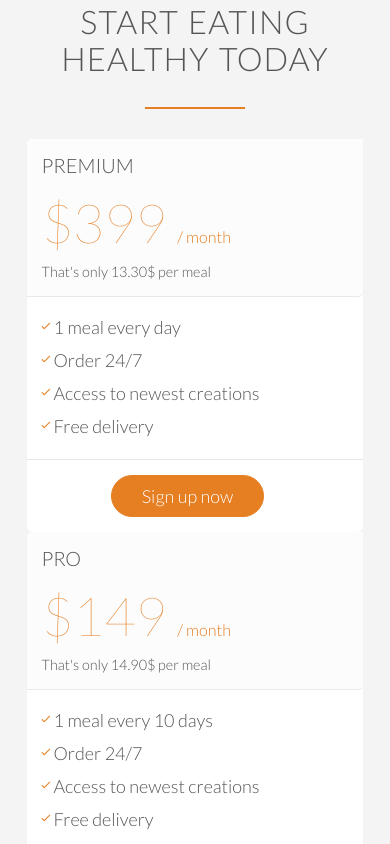
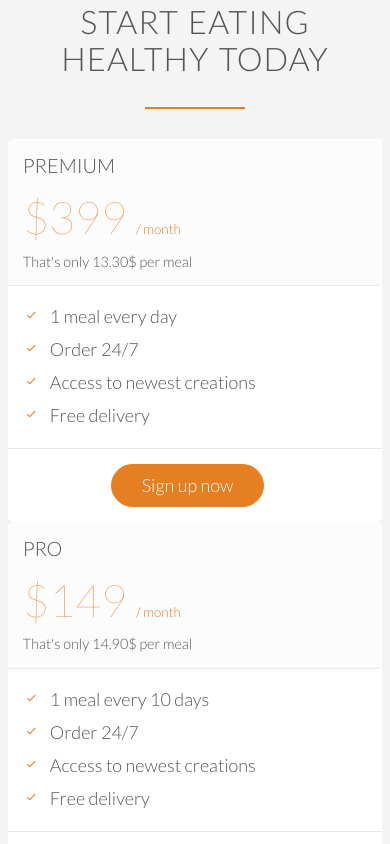
Before and after one commit to tanjahennis/omnifood, a plain HTML site: page index.html in a window 390 px wide. Shown: the part 6189-7033 px from the top of the page. Drawn offline with Linux system fonts and the light colour scheme; files whose address does not match are found by name.

Commit message:
add styling plans

```diff
--- a/resources/css/queries.css
+++ b/resources/css/queries.css
@@ -25,8 +25,18 @@
 
     .app-screen { width: 50%;}
 
-    .icon-small { width: 2px; }
+    .icon-small {
+        width: 17px;
+        margin-right: 10px;
+    }
+
     .city-feature { font-size: 90%; }
+
+    .plan-box {
+        width: 100%;
+        margin-left: 0%;
+    }
+    .plan-price { font-size: 250%; }
 }
 
 /* Small phones to small tablets: from 481 to 767px */
```
